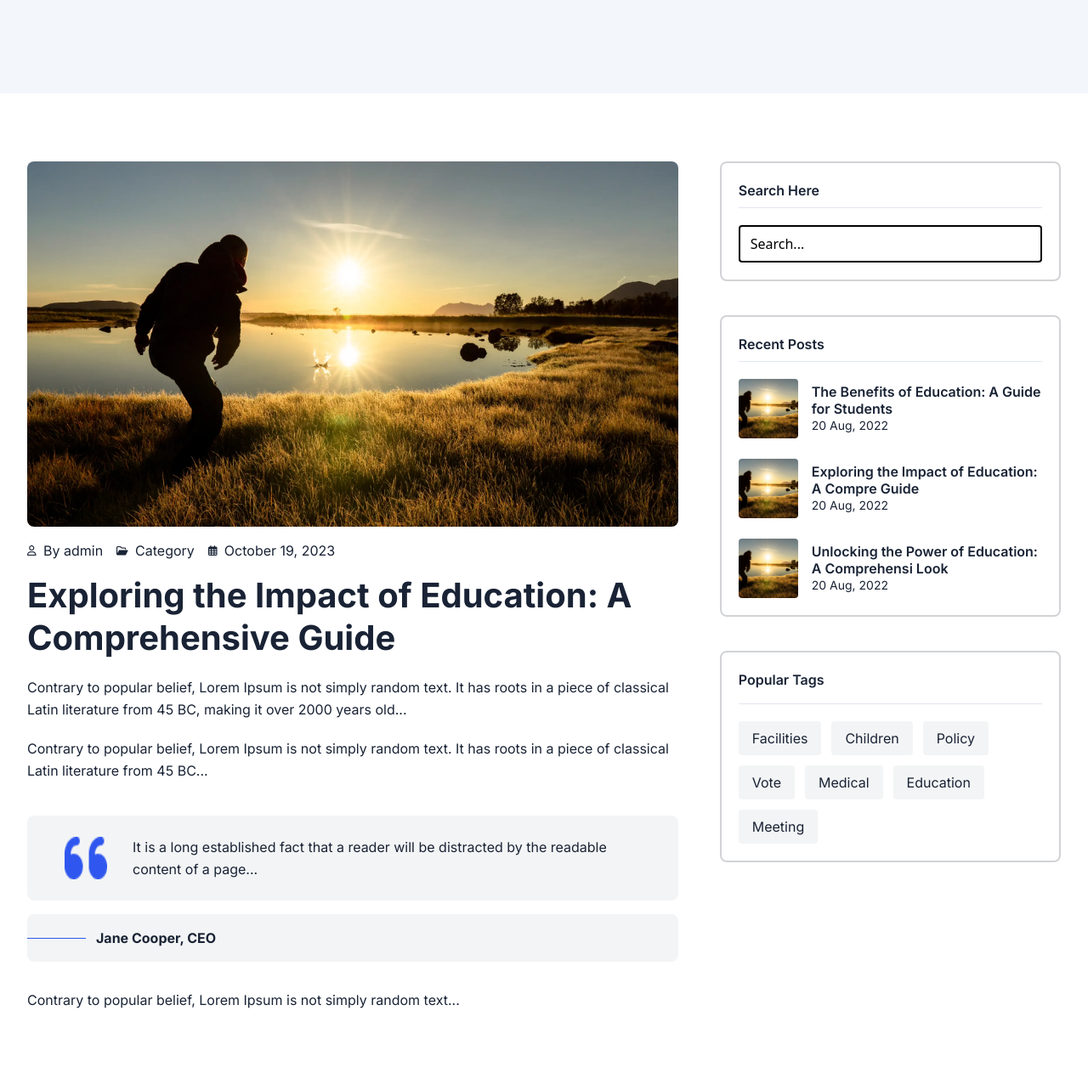
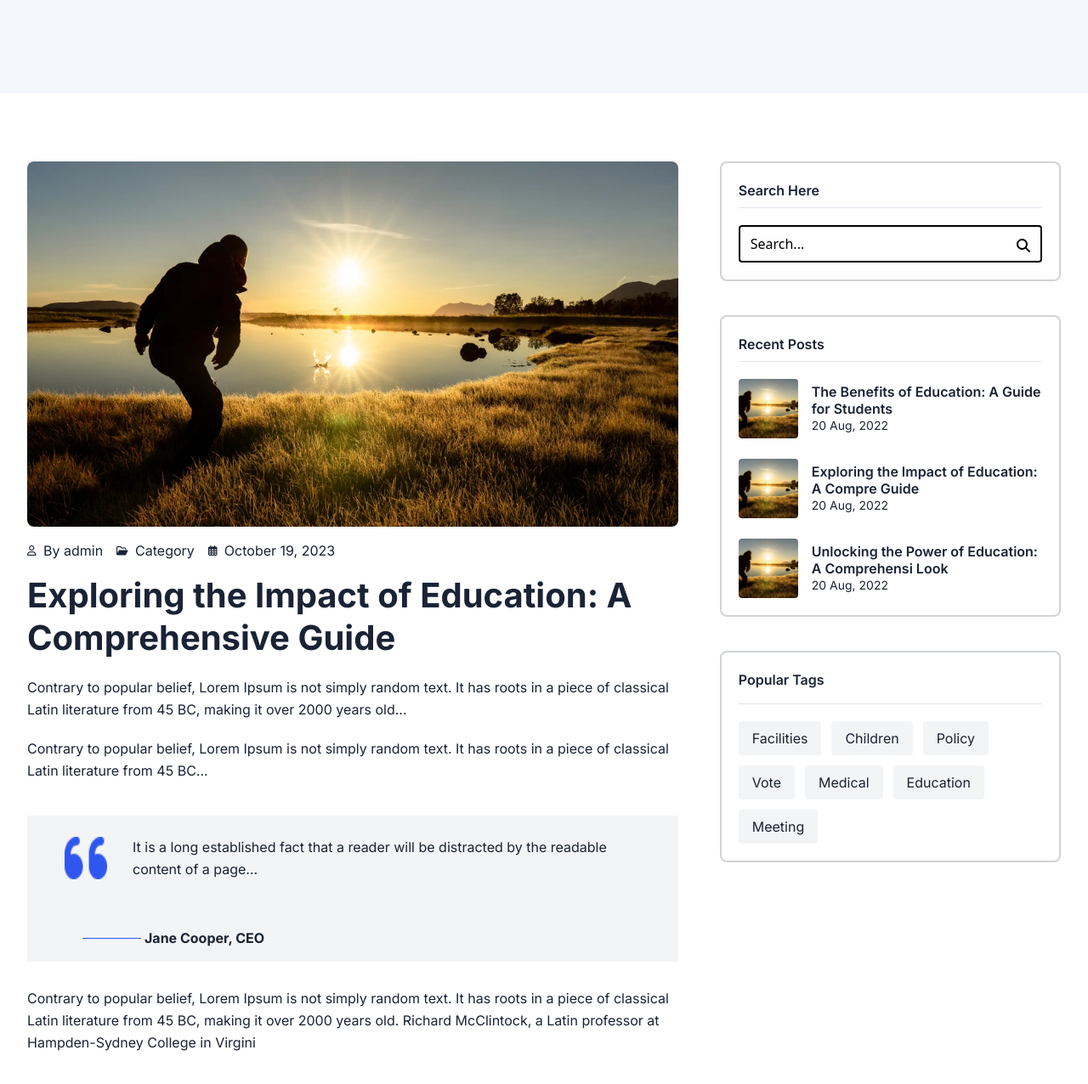
Before and after one commit to abdunnoorfaheem/escola, a website: page blog details.html in a window 1280 px wide. Shown: the part 214-1490 px from the top of the page at 85% size. Drawn offline with Linux system fonts and the light colour scheme.

Commit message:
Blog Details

```diff
--- a/blog details.html
+++ b/blog details.html
@@ -6,17 +6,18 @@
   <meta name="viewport" content="width=device-width, initial-scale=1.0">
   <title>Blog Details</title>
   <link rel="stylesheet" href="src/output.css">
+  <link rel="stylesheet" href="https://cdnjs.cloudflare.com/ajax/libs/font-awesome/7.0.1/css/all.min.css" integrity="sha512-2SwdPD6INVrV/lHTZbO2nodKhrnDdJK9/kg2XD1r9uGqPo1cUbujc+IYdlYdEErWNu69gVcYgdxlmVmzTWnetw==" crossorigin="anonymous" referrerpolicy="no-referrer" />
 </head>
 
 <body class="bg-white">
 
   <!-- Header Section -->
   <div class="bg-[#F3F6FB] pt-[97px] pb-[113px]">
-    <h2 class="font-inter font-bold text-[36px] text-[#192335] text-center pb-7">Blog Details</h2>
+    <h2 class="font-inter font-bold text-[36px] text-[#192335] text-center pb-7 cursor-pointer">Blog Details</h2>
     <div class="flex justify-center items-center gap-2">
-      <h2 class="font-inter font-bold text-[21px] text-[#192335]">Home</h2>
+      <h2 class="font-inter font-bold text-[21px] text-[#192335] cursor-pointer">Home</h2>
       <img src="src/assets/right-arrow.png" alt="">
-      <p class="font-inter font-bold text-[21px] text-[#192335]">Blog Details</p>
+      <p class="font-inter font-bold text-[21px] text-[#192335] cursor-pointer">Blog Details</p>
     </div>
   </div>
 
@@ -56,20 +57,23 @@
           classical Latin literature from 45 BC...
         </p>
 
-        <div class="bg-[rgba(140,144,154,0.1)] flex flex-col md:flex-row items-start md:items-center rounded-lg p-6 mt-5">
-          <img class="w-[50px] h-[50px] md:ml-[20px]" src="src/assets/invited coma.png" alt="">
-          <h2 class="font-inter text-[#192335] pl-0 md:pl-[30px] pt-4 md:pt-0 leading-relaxed">
-            It is a long established fact that a reader will be distracted by the readable content of a page...
-          </h2>
+        <div class="bg-[rgba(140,144,154,0.1)] ">
+          <div class="flex flex-col md:flex-row items-start md:items-center rounded-lg p-6 mt-5">
+            <img class="w-[50px] h-[50px] md:ml-[20px]" src="src/assets/invited coma.png" alt="">
+            <h2 class="font-inter text-[#192335] pl-0 md:pl-[30px] pt-4 md:pt-0 leading-relaxed">
+              It is a long established fact that a reader will be distracted by the readable content of a page...
+            </h2>
+          </div>
+          <div class="flex items-center mt-4 py-4 rounded-lg md:justify-start">
+            <hr class=" w-[69px] border-[#2F57EF] ml-[65px]">
+            <h3 class="font-bold font-inter text-[#192335] text-center ml-1">Jane Cooper, CEO</h3>
+          </div>
         </div>
 
-        <div class="flex items-center bg-[rgba(140,144,154,0.1)] mt-4 py-4 rounded-lg justify-center md:justify-start">
-          <hr class="w-[69px] border-[#2F57EF]">
-          <p class="font-bold font-inter text-[#192335] ml-3">Jane Cooper, CEO</p>
-        </div>
-
-        <p class="font-inter text-[#192335] py-8 leading-relaxed">
-          Contrary to popular belief, Lorem Ipsum is not simply random text...
+        <p class="font-inter text-[#192335] py-[30px] leading-relaxed">
+          Contrary to popular belief, Lorem Ipsum is not simply random text. It has roots in a piece of classical Latin
+          literature from 45 BC, making it over 2000 years old. Richard McClintock, a Latin professor at Hampden-Sydney
+          College in Virgini
         </p>
       </div>
 
@@ -79,8 +83,9 @@
         <div class="p-5 border-2 border-[rgba(25,35,53,0.2)] rounded-lg mb-10">
           <h2 class="font-inter font-semibold text-[#192335]">Search Here</h2>
           <hr class="w-full border-[#E2E5F1] mt-2">
-          <div class="mt-5">
+          <div class="mt-5 relative">
             <input class="w-full py-2 border-2 rounded px-3 outline-none" type="text" placeholder="Search...">
+            <i class="fa-solid fa-magnifying-glass absolute top-4 right-3"></i>
           </div>
         </div>
 
@@ -126,12 +131,15 @@
           <h2 class="font-inter font-semibold text-[#192335] mb-4">Popular Tags</h2>
           <hr class="w-full border-[#E2E5F1] mb-5">
           <div class="flex flex-wrap gap-3">
-            <p class="font-inter text-[#192335] py-2 px-4 rounded bg-[rgba(140,144,154,0.1)] cursor-pointer">Facilities</p>
-            <p class="font-inter text-[#192335] py-2 px-4 rounded bg-[rgba(140,144,154,0.1)] cursor-pointer">Children</p>
+            <p class="font-inter text-[#192335] py-2 px-4 rounded bg-[rgba(140,144,154,0.1)] cursor-pointer">Facilities
+            </p>
+            <p class="font-inter text-[#192335] py-2 px-4 rounded bg-[rgba(140,144,154,0.1)] cursor-pointer">Children
+            </p>
             <p class="font-inter text-[#192335] py-2 px-4 rounded bg-[rgba(140,144,154,0.1)] cursor-pointer">Policy</p>
             <p class="font-inter text-[#192335] py-2 px-4 rounded bg-[rgba(140,144,154,0.1)] cursor-pointer">Vote</p>
             <p class="font-inter text-[#192335] py-2 px-4 rounded bg-[rgba(140,144,154,0.1)] cursor-pointer">Medical</p>
-            <p class="font-inter text-[#192335] py-2 px-4 rounded bg-[rgba(140,144,154,0.1)] cursor-pointer">Education</p>
+            <p class="font-inter text-[#192335] py-2 px-4 rounded bg-[rgba(140,144,154,0.1)] cursor-pointer">Education
+            </p>
             <p class="font-inter text-[#192335] py-2 px-4 rounded bg-[rgba(140,144,154,0.1)] cursor-pointer">Meeting</p>
           </div>
         </div>
@@ -140,4 +148,5 @@
   </div>
 
 </body>
+
 </html>
```
Also changed, not shown: src/output.css.
